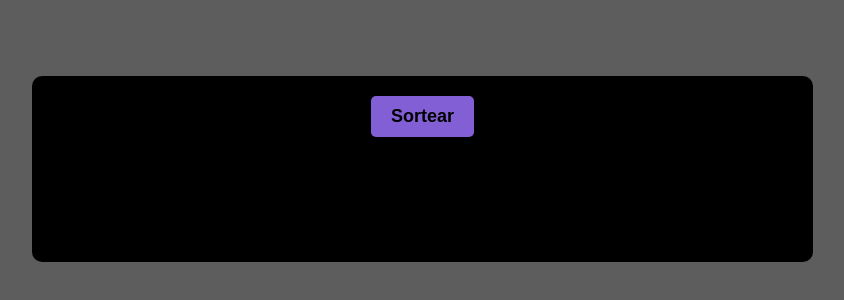
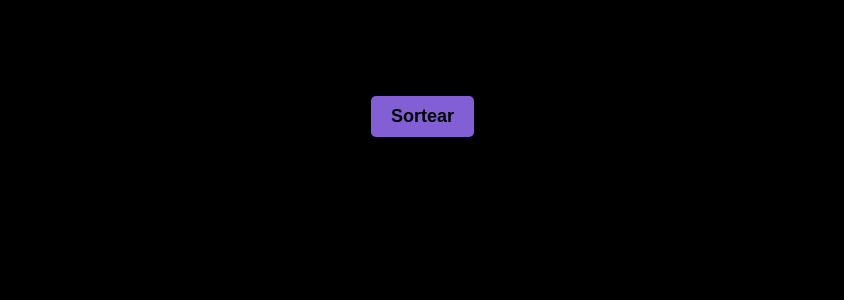
Before and after one commit to lanroo/sorteios-random, a plain HTML site: page index.html in a window 1280 px wide. Shown: the part 132-432 px from the top of the page, without its empty margins (178-1022 px from the left). Drawn offline with Linux system fonts and the light colour scheme.

Commit message:
color updated

```diff
--- a/style.css
+++ b/style.css
@@ -44,6 +44,6 @@ button:hover {
 
 
 html {
-    background-color: #1e1e1fb7;
+    background-color: black;
     padding-top:200px;
 }
```
